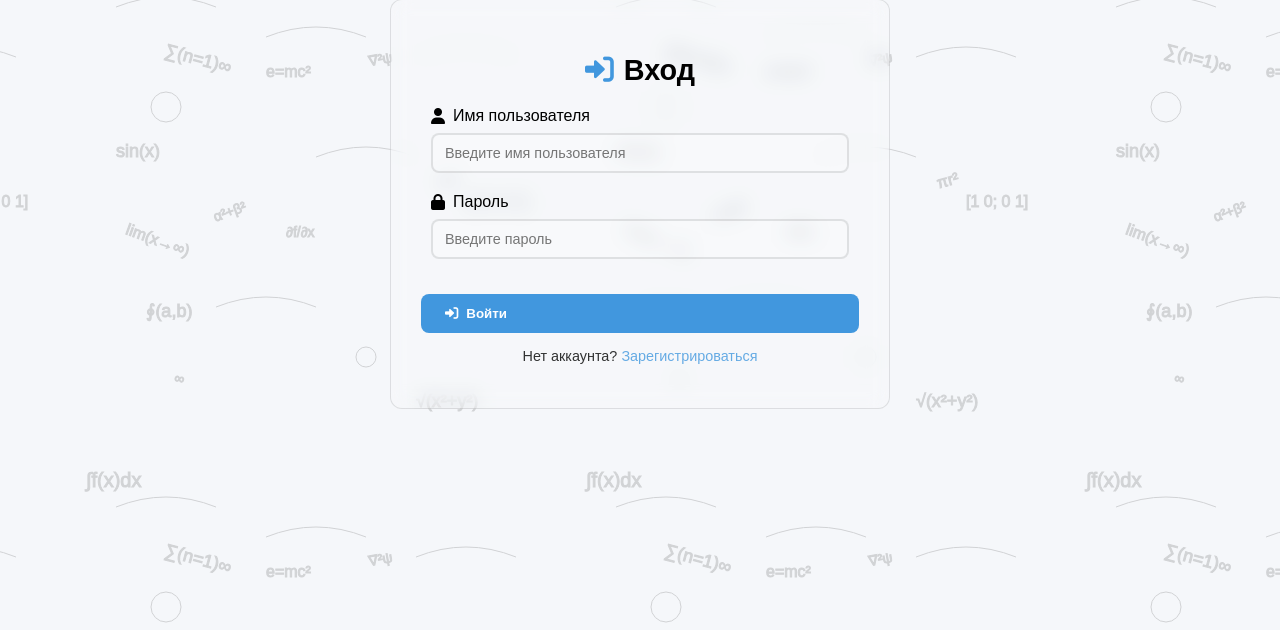
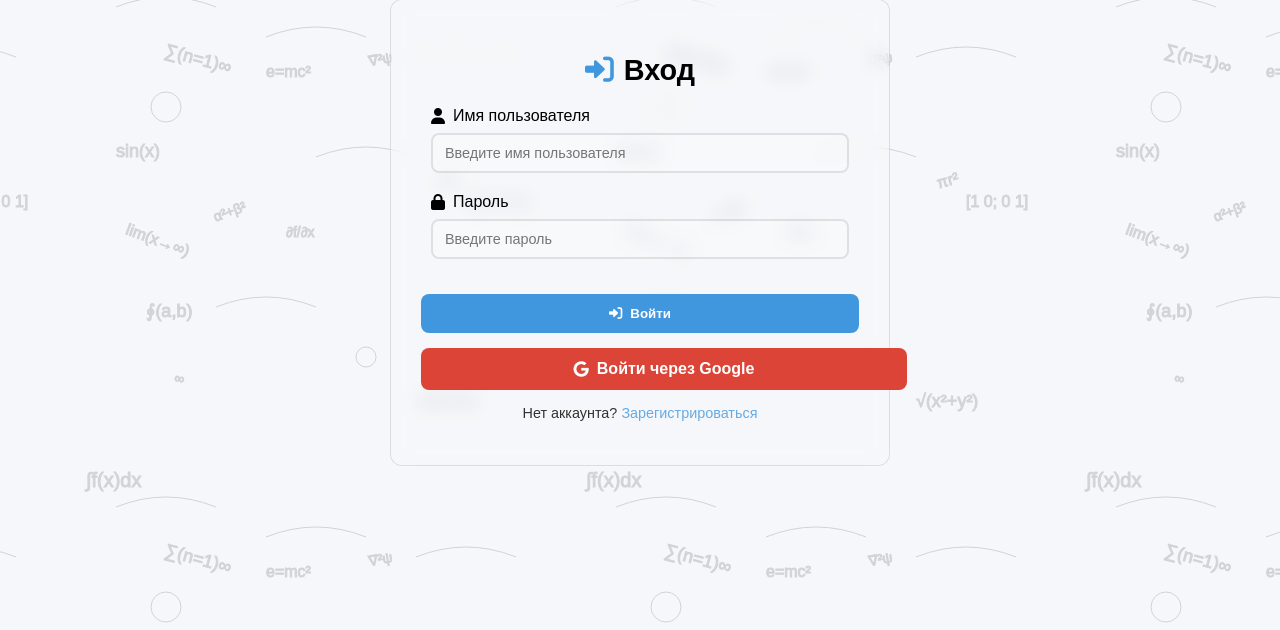
Before and after one commit to Kotagiri0/CurvativeParameter, a Django app: page /login/ in a window 1280 px wide. Shown: the part 109-739 px from the top of the page. Run offline with Django 5.2, Linux system fonts and the light colour scheme; parts of the project's set-up code (start-up, migrations or seed data) failed here and were passed over; some libraries are stand-ins or nearby versions.

Commit message:
feat(auth): add frontend Google OAuth integration with login button

```diff
--- a/main/templates/login.html
+++ b/main/templates/login.html
@@ -1,4 +1,5 @@
 {% extends 'base.html' %}
+{% load socialaccount %}  {# нужно для provider_login_url #}
 
 {% block title %}Вход{% endblock %}
 
@@ -33,8 +34,16 @@
       <button type="submit" class="cp-btn cp-btn-primary">
         <i class="fas fa-sign-in-alt"></i> Войти
       </button>
-      <p class="cp-auth-link">Нет аккаунта? <a href="{% url 'register' %}" class="cp-link">Зарегистрироваться</a></p>
     </form>
+
+    <!-- Вход через Google -->
+    <div style="margin-top: 15px;">
+      <a href="{% provider_login_url 'google' %}" class="cp-btn cp-btn-google">
+        <i class="fab fa-google"></i> Войти через Google
+      </a>
+    </div>
+
+    <p class="cp-auth-link">Нет аккаунта? <a href="{% url 'register' %}" class="cp-link">Зарегистрироваться</a></p>
   </div>
 </section>
 
@@ -149,6 +158,7 @@
     transition: all 0.3s ease;
     cursor: pointer;
     text-decoration: none;
+    justify-content: center;
   }
 
   .cp-btn-primary {
@@ -170,6 +180,20 @@
 
   .cp-btn-primary:hover i {
     transform: scale(1.2);
+  }
+
+  /* Кнопка Google */
+  .cp-btn-google {
+    background: #db4437;
+    color: white;
+    border: none;
+    width: 100%;
+  }
+
+  .cp-btn-google:hover {
+    background: #c23321;
+    transform: scale(1.05);
+    box-shadow: 0 4px 15px rgba(0, 0, 0, 0.2);
   }
 
   /* Ссылка */
```
